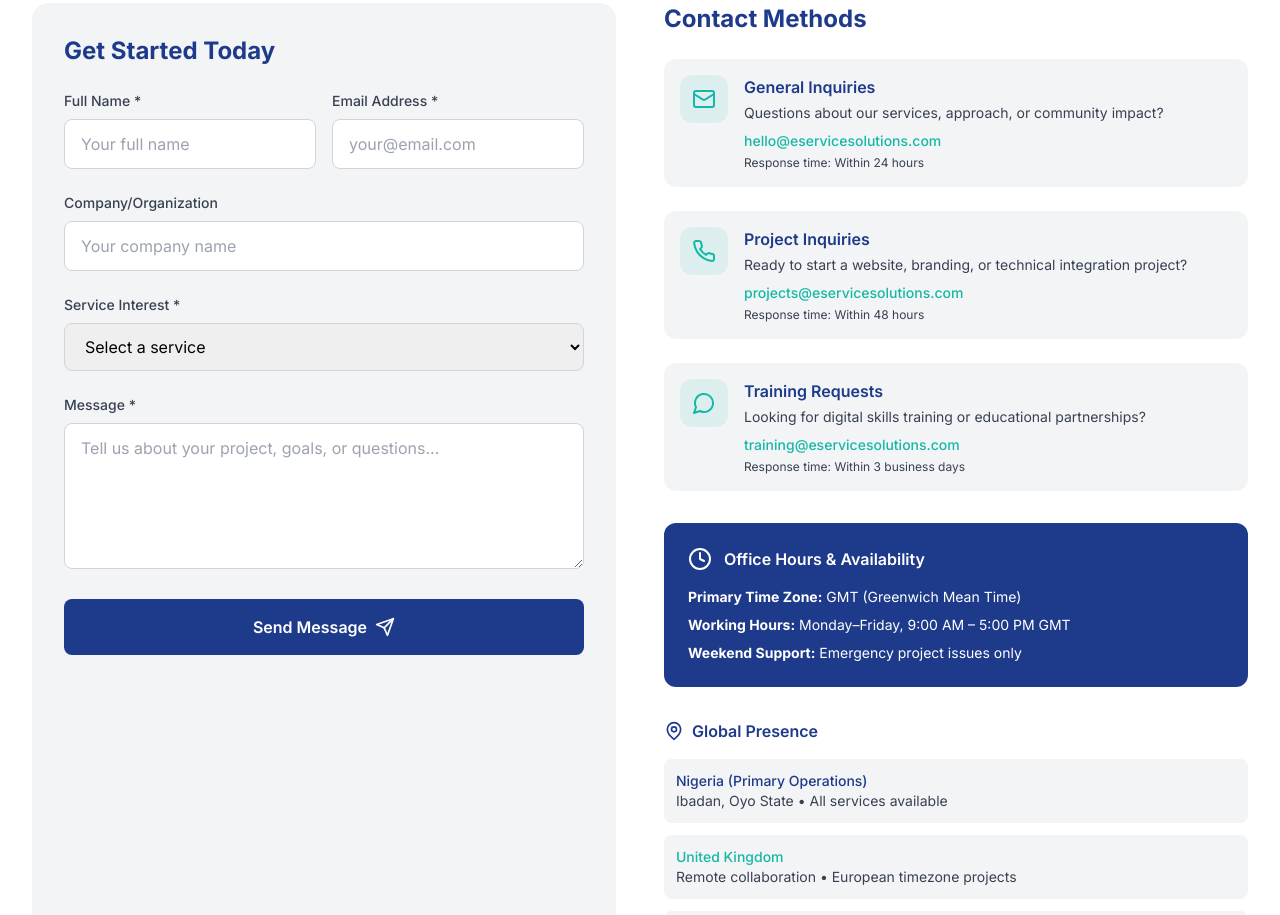
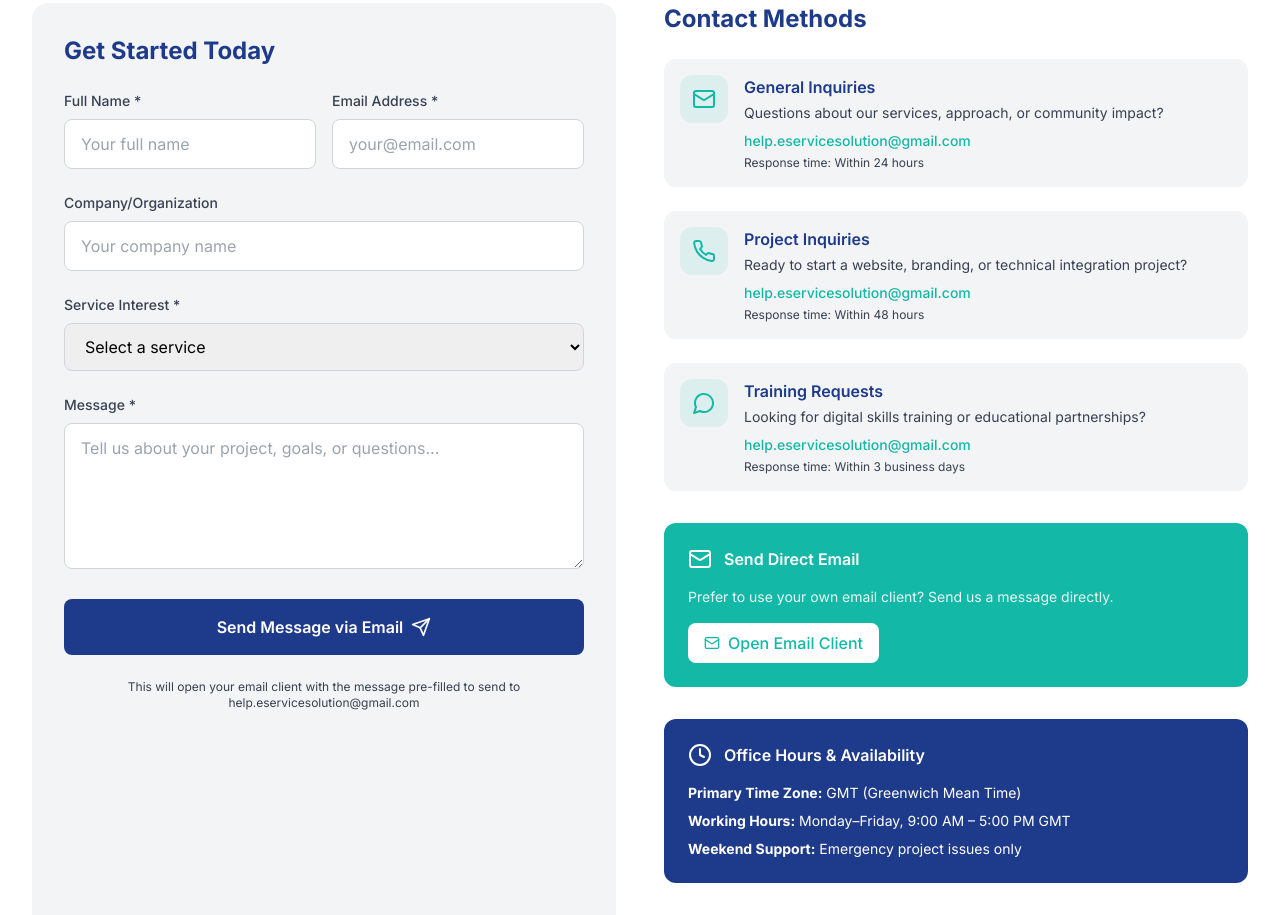
Before and after one commit to Rachamv/eService-Solutions, a React (Vite) app: page / in a window 1280 px wide. Shown: the part 8740-9655 px from the top of the page. Built offline with nearby package versions, Linux system fonts and the light colour scheme.

Commit message:
Update Contact Form with Mailto Functionality

```diff
--- a/src/components/Contact.tsx
+++ b/src/components/Contact.tsx
@@ -13,9 +13,44 @@ const Contact: React.FC = () => {
 
   const handleSubmit = (e: React.FormEvent) => {
     e.preventDefault();
-    // Handle form submission here
+
+    // Create mailto URL with form data
+    const subject = encodeURIComponent(`New Inquiry from ${formData.name} - ${formData.service || 'General'}`);
+    const body = encodeURIComponent(`
+Hello eService Solutions Team,
+
+I'm interested in your services and would like to get in touch.
+
+Contact Details:
+- Name: ${formData.name}
+- Email: ${formData.email}
+- Company/Organization: ${formData.company || 'Not specified'}
+- Service Interest: ${formData.service || 'Not specified'}
+
+Message:
+${formData.message}
+
+Best regards,
+${formData.name}
+    `);
+
+    const mailtoUrl = `mailto:help.eservicesolution@gmail.com?subject=${subject}&body=${body}`;
+
+    // Open email client
+    window.location.href = mailtoUrl;
+
+    // Show success message
     setIsSubmitted(true);
     setTimeout(() => setIsSubmitted(false), 3000);
+
+    // Reset form
+    setFormData({
+      name: '',
+      email: '',
+      company: '',
+      service: '',
+      message: ''
+    });
   };
 
   const handleChange = (e: React.ChangeEvent<HTMLInputElement | HTMLTextAreaElement | HTMLSelectElement>) => {
@@ -30,21 +65,21 @@ const Contact: React.FC = () => {
       icon: Mail,
       title: 'General Inquiries',
       description: 'Questions about our services, approach, or community impact?',
-      contact: 'hello@eservicesolutions.com',
+      contact: 'help.eservicesolution@gmail.com',
       response: 'Within 24 hours'
     },
     {
       icon: Phone,
       title: 'Project Inquiries',
       description: 'Ready to start a website, branding, or technical integration project?',
-      contact: 'projects@eservicesolutions.com',
+      contact: 'help.eservicesolution@gmail.com',
       response: 'Within 48 hours'
     },
     {
       icon: MessageCircle,
       title: 'Training Requests',
       description: 'Looking for digital skills training or educational partnerships?',
-      contact: 'training@eservicesolutions.com',
+      contact: 'help.eservicesolution@gmail.com',
       response: 'Within 3 business days'
     }
   ];
@@ -90,8 +125,9 @@ const Contact: React.FC = () => {
             {isSubmitted ? (
               <div className="text-center py-12">
                 <CheckCircle className="w-16 h-16 text-success-green mx-auto mb-4" />
-                <h4 className="text-xl font-semibold text-success-green mb-2">Message Sent Successfully!</h4>
-                <p className="text-professional-gray">We'll get back to you within 24 hours.</p>
+                <h4 className="text-xl font-semibold text-success-green mb-2">Email Client Opened!</h4>
+                <p className="text-professional-gray mb-4">Your default email application should now be open with your message pre-filled.</p>
+                <p className="text-sm text-professional-gray">If it didn't open automatically, please send your message to: <strong>help.eservicesolution@gmail.com</strong></p>
               </div>
             ) : (
               <form onSubmit={handleSubmit} className="space-y-6">
@@ -156,11 +192,11 @@ const Contact: React.FC = () => {
                     className="w-full px-4 py-3 border border-gray-300 rounded-lg focus:ring-2 focus:ring-knowledge-teal focus:border-transparent transition-all duration-200"
                   >
                     <option value="">Select a service</option>
-                    <option value="technical">Technical Solutions</option>
-                    <option value="branding">Branding & Growth</option>
-                    <option value="training">Training & Coaching</option>
-                    <option value="partnership">Partnership Opportunities</option>
-                    <option value="other">Other</option>
+                    <option value="Technical Solutions">Technical Solutions</option>
+                    <option value="Branding & Growth">Branding & Growth</option>
+                    <option value="Training & Coaching">Training & Coaching</option>
+                    <option value="Partnership Opportunities">Partnership Opportunities</option>
+                    <option value="Other">Other</option>
                   </select>
                 </div>
 
@@ -184,9 +220,13 @@ const Contact: React.FC = () => {
                   type="submit"
                   className="group w-full inline-flex items-center justify-center px-8 py-4 bg-eservice-blue text-white font-semibold rounded-lg hover:bg-eservice-blue/90 transition-all duration-200 transform hover:scale-105"
                 >
-                  Send Message
+                  Send Message via Email
                   <Send className="ml-2 w-5 h-5 group-hover:translate-x-1 transition-transform duration-200" />
                 </button>
+
+                <p className="text-xs text-professional-gray text-center">
+                  This will open your email client with the message pre-filled to send to help.eservicesolution@gmail.com
+                </p>
               </form>
             )}
           </div>
@@ -206,13 +246,36 @@ const Contact: React.FC = () => {
                       <div className="flex-1">
                         <h4 className="font-semibold text-eservice-blue mb-1">{method.title}</h4>
                         <p className="text-sm text-professional-gray mb-2">{method.description}</p>
-                        <p className="text-sm font-medium text-knowledge-teal mb-1">{method.contact}</p>
+                        <a
+                          href={`mailto:${method.contact}`}
+                          className="text-sm font-medium text-knowledge-teal hover:text-knowledge-teal/80 transition-colors duration-200 mb-1 block"
+                        >
+                          {method.contact}
+                        </a>
                         <p className="text-xs text-professional-gray">Response time: {method.response}</p>
                       </div>
                     </div>
                   );
                 })}
               </div>
+            </div>
+
+            {/* Direct Email CTA */}
+            <div className="bg-knowledge-teal rounded-xl p-6 text-white">
+              <div className="flex items-center space-x-3 mb-4">
+                <Mail className="w-6 h-6" />
+                <h4 className="font-semibold">Send Direct Email</h4>
+              </div>
+              <p className="text-sm mb-4 opacity-90">
+                Prefer to use your own email client? Send us a message directly.
+              </p>
+              <a
+                href="mailto:help.eservicesolution@gmail.com?subject=Inquiry from eService Solutions Website&body=Hello eService Solutions Team,%0D%0A%0D%0AI'm interested in your services and would like to discuss:%0D%0A%0D%0A[Please describe your needs here]%0D%0A%0D%0ABest regards"
+                className="inline-flex items-center px-4 py-2 bg-white text-knowledge-teal font-medium rounded-lg hover:bg-gray-50 transition-colors duration-200"
+              >
+                <Mail className="w-4 h-4 mr-2" />
+                Open Email Client
+              </a>
             </div>
 
             {/* Office Hours */}
```
